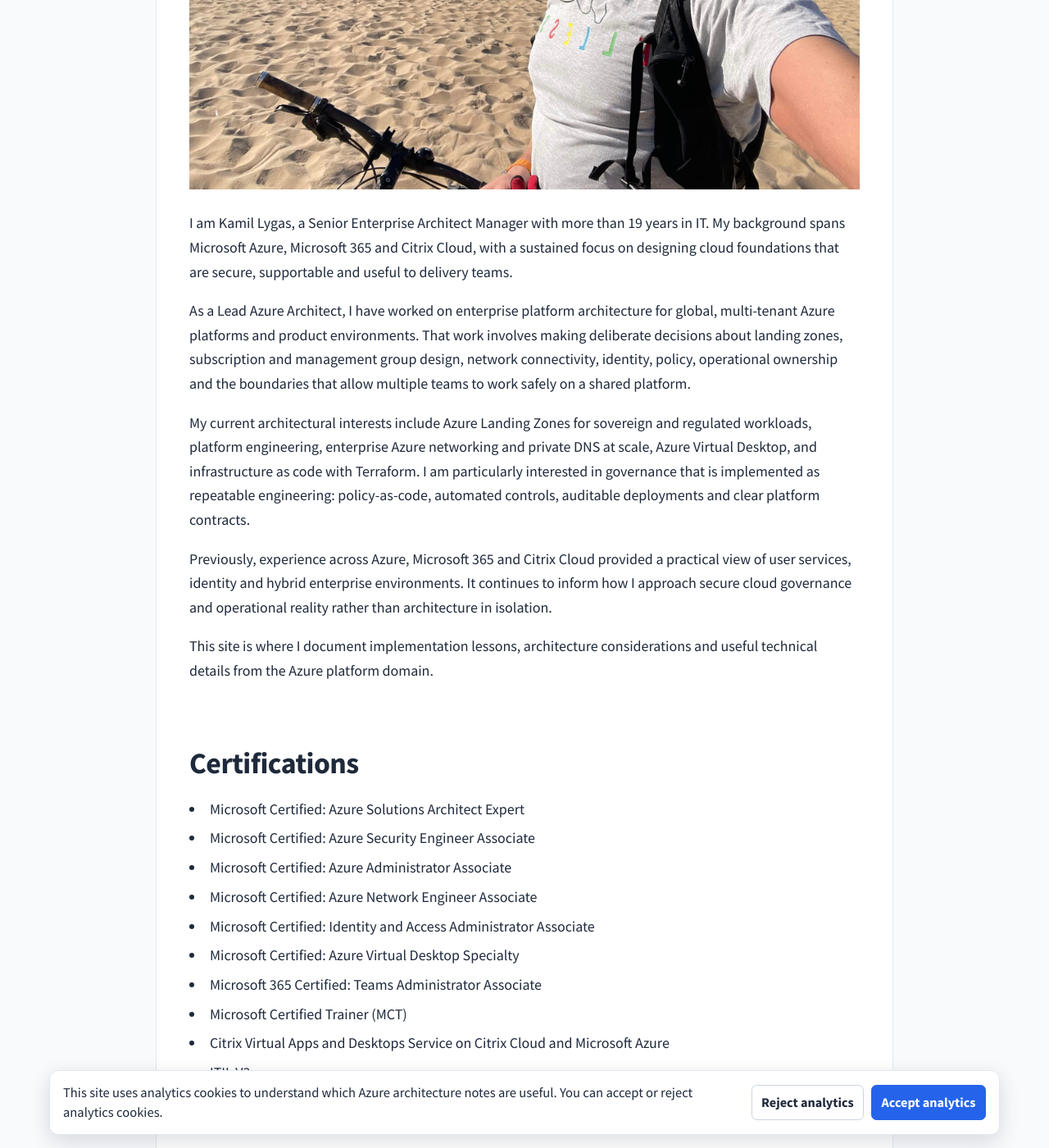
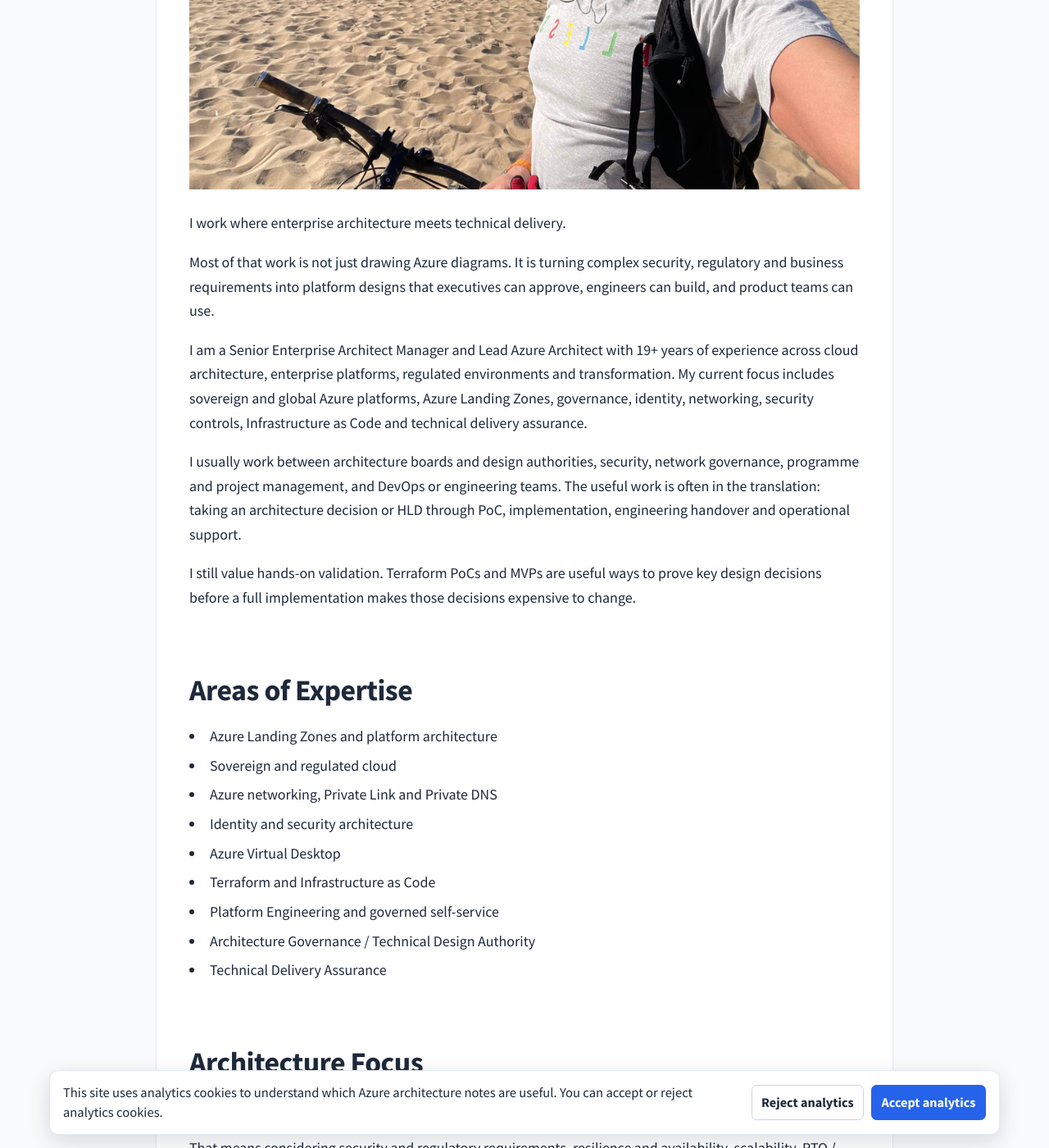
Before and after one commit to czujto/nowcloud, a Jekyll site: the page built from about.md, in a window 1280 px wide and 1400 px high, scrolled down 644 px. Shown: the whole window at 82% size. Built offline with Jekyll 4.4.1, drawn with Linux system fonts in a browser that asks for light colours; nearby versions of some CDN libraries; some of the changed text lies outside the part shown.

Commit message:
Strengthen author positioning and architecture review CTA

```diff
--- a/about.md
+++ b/about.md
@@ -1,35 +1,100 @@
 ---
 layout: page
-title: About
-description: "About Kamil Lygas, Senior Enterprise Architect Manager and Lead Azure Architect focused on enterprise platform architecture."
+title: About Kamil Lygas
+description: "About Kamil Lygas, Senior Enterprise Architect Manager and Lead Azure Architect working where enterprise architecture meets technical delivery."
 permalink: /about/
 image: /assets/img/aboutfeature.jpg
+last_modified_at: 2026-08-25
 ---
 
 ![Kamil Lygas](/assets/img/avatar1.jpg)
 
-I am Kamil Lygas, a Senior Enterprise Architect Manager with more than 19 years in IT. My background spans Microsoft Azure, Microsoft 365 and Citrix Cloud, with a sustained focus on designing cloud foundations that are secure, supportable and useful to delivery teams.
+I work where enterprise architecture meets technical delivery.
 
-As a Lead Azure Architect, I have worked on enterprise platform architecture for global, multi-tenant Azure platforms and product environments. That work involves making deliberate decisions about landing zones, subscription and management group design, network connectivity, identity, policy, operational ownership and the boundaries that allow multiple teams to work safely on a shared platform.
+Most of that work is not just drawing Azure diagrams. It is turning complex security, regulatory and business requirements into platform designs that executives can approve, engineers can build, and product teams can use.
 
-My current architectural interests include Azure Landing Zones for sovereign and regulated workloads, platform engineering, enterprise Azure networking and private DNS at scale, Azure Virtual Desktop, and infrastructure as code with Terraform. I am particularly interested in governance that is implemented as repeatable engineering: policy-as-code, automated controls, auditable deployments and clear platform contracts.
+I am a Senior Enterprise Architect Manager and Lead Azure Architect with 19+ years of experience across cloud architecture, enterprise platforms, regulated environments and transformation. My current focus includes sovereign and global Azure platforms, Azure Landing Zones, governance, identity, networking, security controls, Infrastructure as Code and technical delivery assurance.
 
-Previously, experience across Azure, Microsoft 365 and Citrix Cloud provided a practical view of user services, identity and hybrid enterprise environments. It continues to inform how I approach secure cloud governance and operational reality rather than architecture in isolation.
+I usually work between architecture boards and design authorities, security, network governance, programme and project management, and DevOps or engineering teams. The useful work is often in the translation: taking an architecture decision or HLD through PoC, implementation, engineering handover and operational support.
 
-This site is where I document implementation lessons, architecture considerations and useful technical details from the Azure platform domain.
+I still value hands-on validation. Terraform PoCs and MVPs are useful ways to prove key design decisions before a full implementation makes those decisions expensive to change.
 
-## Certifications
+## Areas of Expertise
 
-- Microsoft Certified: Azure Solutions Architect Expert
-- Microsoft Certified: Azure Security Engineer Associate
-- Microsoft Certified: Azure Administrator Associate
-- Microsoft Certified: Azure Network Engineer Associate
-- Microsoft Certified: Identity and Access Administrator Associate
-- Microsoft Certified: Azure Virtual Desktop Specialty
-- Microsoft 365 Certified: Teams Administrator Associate
-- Microsoft Certified Trainer (MCT)
-- Citrix Virtual Apps and Desktops Service on Citrix Cloud and Microsoft Azure
-- ITIL V3
+- Azure Landing Zones and platform architecture
+- Sovereign and regulated cloud
+- Azure networking, Private Link and Private DNS
+- Identity and security architecture
+- Azure Virtual Desktop
+- Terraform and Infrastructure as Code
+- Platform Engineering and governed self-service
+- Architecture Governance / Technical Design Authority
+- Technical Delivery Assurance
+
+## Architecture Focus
+
+My focus is architecture that has to survive contact with the real world.
+
+That means considering security and regulatory requirements, resilience and availability, scalability, RTO / RPO, data residency and sovereignty, operational ownership, deployment sequencing, dependencies, engineering implementation and supportability.
+
+Important assumptions should be proved early rather than discovered during production deployment. A design that looks clean in a slide deck still needs to work when networking, identity, policy, cost, support and delivery constraints arrive together.
+
+## Selected Experience
+
+Selected public-safe experience includes:
+
+- Global Azure Landing Zone patterns across the UK, US, Singapore and Western Europe
+- Citrix to Azure Virtual Desktop transformation
+- Azure HPC and GPU-enabled engineering workloads
+- Well-Architected Reviews
+- AI-assisted Terraform PoCs
+
+These examples are intentionally high-level. I do not use this site to disclose confidential customer details, internal project names or non-public delivery information.
+
+## How I Work
+
+I am at my best where I can challenge assumptions constructively rather than repeat what people expect to hear. Enterprise environments need governance and process, but the architecture still needs to work, scale and meet the requirement.
+
+I treat certifications a little like PoCs: not as proof that someone is automatically good at the job, but as a way to validate knowledge, expose gaps and keep learning.
+
+## Architecture Notes
+
+nowcloud.pl contains practical architecture notes covering Azure Landing Zones, Private Endpoints and Private DNS, Sovereign Cloud, Azure Networking, Azure Virtual Desktop, Identity and Security, Infrastructure as Code and Platform Engineering.
+
+The aim is practical architecture rather than product marketing:
+
+- what the design decision is
+- why it matters
+- how it can be implemented
+- how to verify it
+- where it normally breaks
+
+Useful starting points:
+
+- [Azure Landing Zones](/azure-landing-zones/)
+- [Azure Networking](/azure-networking/)
+- [Private Endpoints Need Private DNS Zones]({% post_url 2026-05-26-private-endpoints-need-private-dns-zones %})
+- [Private DNS at Scale in Azure Landing Zones]({% post_url 2026-05-29-private-dns-at-scale-in-azure-landing-zones %})
+- [Designing Pod-Based Global DNS for Azure Landing Zones]({% post_url 2026-06-11-designing-pod-based-global-dns-for-azure-landing-zones %})
+- [Sovereign Cloud](/sovereign-cloud/)
+- [Azure Virtual Desktop](/azure-virtual-desktop/)
+- [Identity & Security](/identity-security/)
+- [Infrastructure as Code](/infrastructure-as-code/)
+- [Platform Engineering](/platform-engineering/)
+
+## Work With Me
+
+I provide focused Azure architecture reviews for teams designing or improving enterprise cloud platforms.
+
+Typical review areas include Azure Landing Zones, Private Endpoint / Private DNS design, Azure Networking, Azure Virtual Desktop, Platform Governance and Terraform / IaC patterns.
+
+[Discuss an Azure architecture review](/work-with-me/?utm_source=about&utm_medium=cta&utm_campaign=architecture_review)
+
+## Outside Architecture
+
+Outside architecture, I like being near wind and movement: windsurfing, kitesurfing, mountain biking, and family travel.
+
+There is also the occasional habit of turning a family road trip across Europe into something suspiciously close to a delivery plan.
 
 ## Connect
 
--- a/llms-full.txt
+++ b/llms-full.txt
@@ -13,7 +13,7 @@
 
 ## Author
 
-Kamil Lygas is a Senior Enterprise Architect Manager and Azure platform architect with experience in Azure, Microsoft 365 and Citrix Cloud. His focus includes global multi-tenant Azure platforms, regulated landing zones, secure cloud governance, platform engineering and repeatable delivery through infrastructure as code.
+Kamil Lygas is a Senior Enterprise Architect Manager and Lead Azure Architect working where enterprise architecture meets technical delivery. His focus includes Azure Landing Zones, regulated cloud platforms, secure cloud governance, platform engineering, private DNS, networking and repeatable delivery through infrastructure as code.
 
 Canonical author page: https://nowcloud.pl/author/kamil-lygas/
 
@@ -29,6 +29,7 @@
 - Infrastructure as Code: https://nowcloud.pl/infrastructure-as-code/ - Terraform, policy-as-code and repeatable delivery.
 - Platform Engineering: https://nowcloud.pl/platform-engineering/ - Governed self-service for Azure product teams.
 - Topics: https://nowcloud.pl/topics/ - Topic index and recommended reading.
+- Work With Me: https://nowcloud.pl/work-with-me/ - Focused Azure architecture reviews for enterprise cloud platforms.
 - Contact: https://nowcloud.pl/contact/ - LinkedIn and GitHub contact routes.
 
 ## Important articles
--- a/llms.txt
+++ b/llms.txt
@@ -5,7 +5,7 @@
 
 # nowcloud.pl
 
-nowcloud.pl is the personal Azure architecture blog of Kamil Lygas, a Senior Enterprise Architect Manager and Azure platform architect focused on Azure Landing Zones, sovereign cloud, Azure Virtual Desktop, enterprise networking, Microsoft Entra ID, Private DNS, Terraform, infrastructure as code and platform engineering.
+nowcloud.pl is the personal Azure architecture blog of Kamil Lygas, a Senior Enterprise Architect Manager and Lead Azure Architect working where enterprise architecture meets technical delivery. The site focuses on Azure Landing Zones, sovereign cloud, Azure Virtual Desktop, enterprise networking, Microsoft Entra ID, Private DNS, Terraform, infrastructure as code and platform engineering.
 
 ## Main topics
 
--- /dev/null
+++ b/work-with-me.md
@@ -0,0 +1,42 @@
+---
+layout: page
+title: Work With Me
+description: "Focused Azure architecture reviews for enterprise cloud platforms, landing zones, networking, Private DNS, AVD and Terraform delivery patterns."
+permalink: /work-with-me/
+last_modified_at: 2026-08-25
+---
+
+I provide focused Azure architecture reviews for teams designing or improving enterprise cloud platforms.
+
+The aim is practical: clarify the design decision, expose risks early, test assumptions and make sure the architecture can be implemented and supported by the teams responsible for it.
+
+## Architecture Review Areas
+
+- Azure Landing Zones
+- Private Endpoint and Private DNS design
+- Azure Networking
+- Azure Virtual Desktop
+- Platform Governance
+- Terraform and Infrastructure as Code patterns
+- Identity and security architecture
+- Technical delivery assurance
+
+## What The Review Looks For
+
+An architecture review should help answer:
+
+- Does the design meet the business, security and regulatory requirement?
+- Are ownership boundaries clear enough for delivery and support?
+- Are networking, identity, DNS and policy dependencies understood?
+- Can engineers implement the design without hidden assumptions?
+- Are operational risks visible before production deployment?
+
+## Typical Outputs
+
+Depending on the scope, a review may produce architecture observations, decision options, risk notes, implementation sequencing guidance, IaC pattern feedback or a focused set of next actions for the delivery team.
+
+## Discuss An Azure Architecture Review
+
+For a focused conversation about Azure Landing Zones, Private Endpoint / Private DNS, Azure Networking, AVD, Platform Governance or Terraform / IaC patterns, contact me through [LinkedIn](https://www.linkedin.com/in/kamil-lygas-5804528).
+
+You can also review my [About page](/about/) and [public architecture notes](/topics/) for examples of the areas I write about.
```
Also changed, not shown: other parts of about.md (+1 -1 lines), _includes/follow-cta.html (+7 -0 lines), author/kamil-lygas.md (+22 -28 lines).
